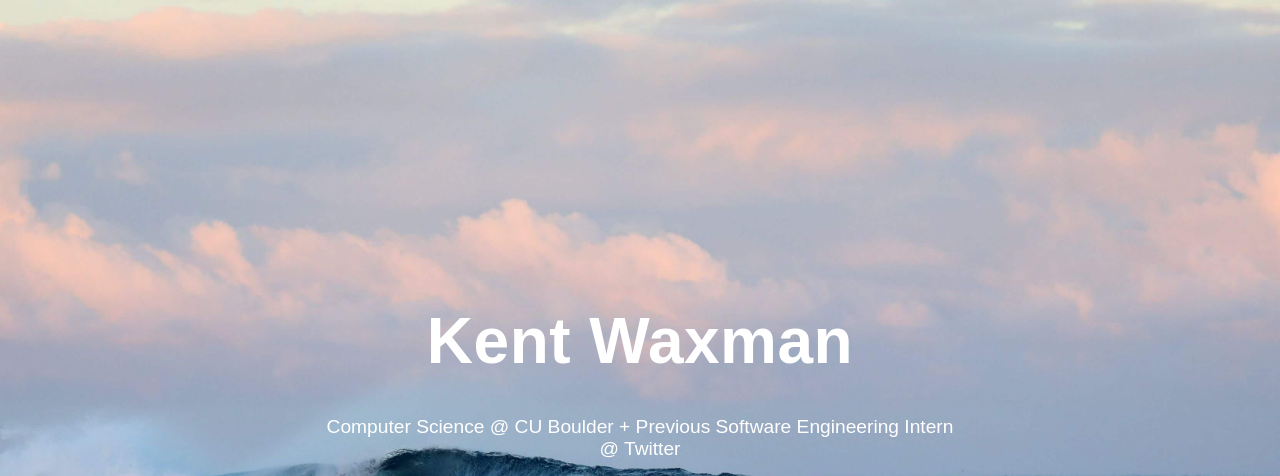
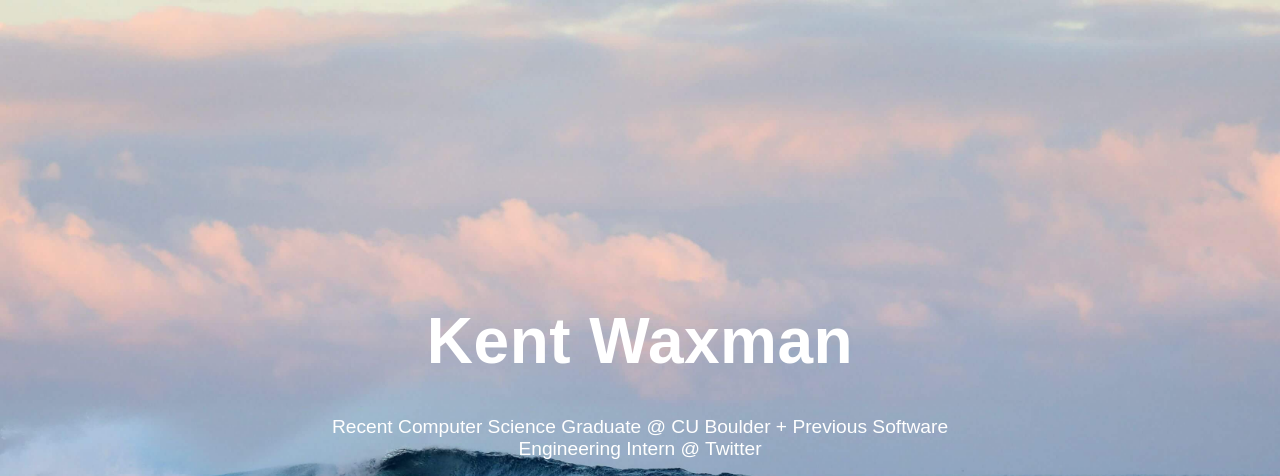
Before and after one commit to kawaxman/kentwaxman.life, a plain HTML site: page index.html in a window 1280 px wide. Shown: the top 476 px of the page. Drawn offline with Linux system fonts and the light colour scheme; a web font is replaced by a local one.

Commit message:
Update index.html

```diff
--- a/index.html
+++ b/index.html
@@ -12,7 +12,7 @@
 	<body>
 		<div class = "main-page">
 			<h1 class = "main-title">Kent Waxman</h1>
-			<p class = "main-subtitle">Computer Science @ CU Boulder + Previous Software Engineering Intern @ Twitter</p>
+			<p class = "main-subtitle">Recent Computer Science Graduate @ CU Boulder + Previous Software Engineering Intern @ Twitter</p>
 			<button id = "linkedin-button" class = "button">
 				<a href="https://www.linkedin.com/in/kawaxman/" target="_blank" style="fill: white">
 					<svg xmlns="http://www.w3.org/2000/svg" width="3.75em" height="3.75em" viewBox="0 0 24 24">
```
